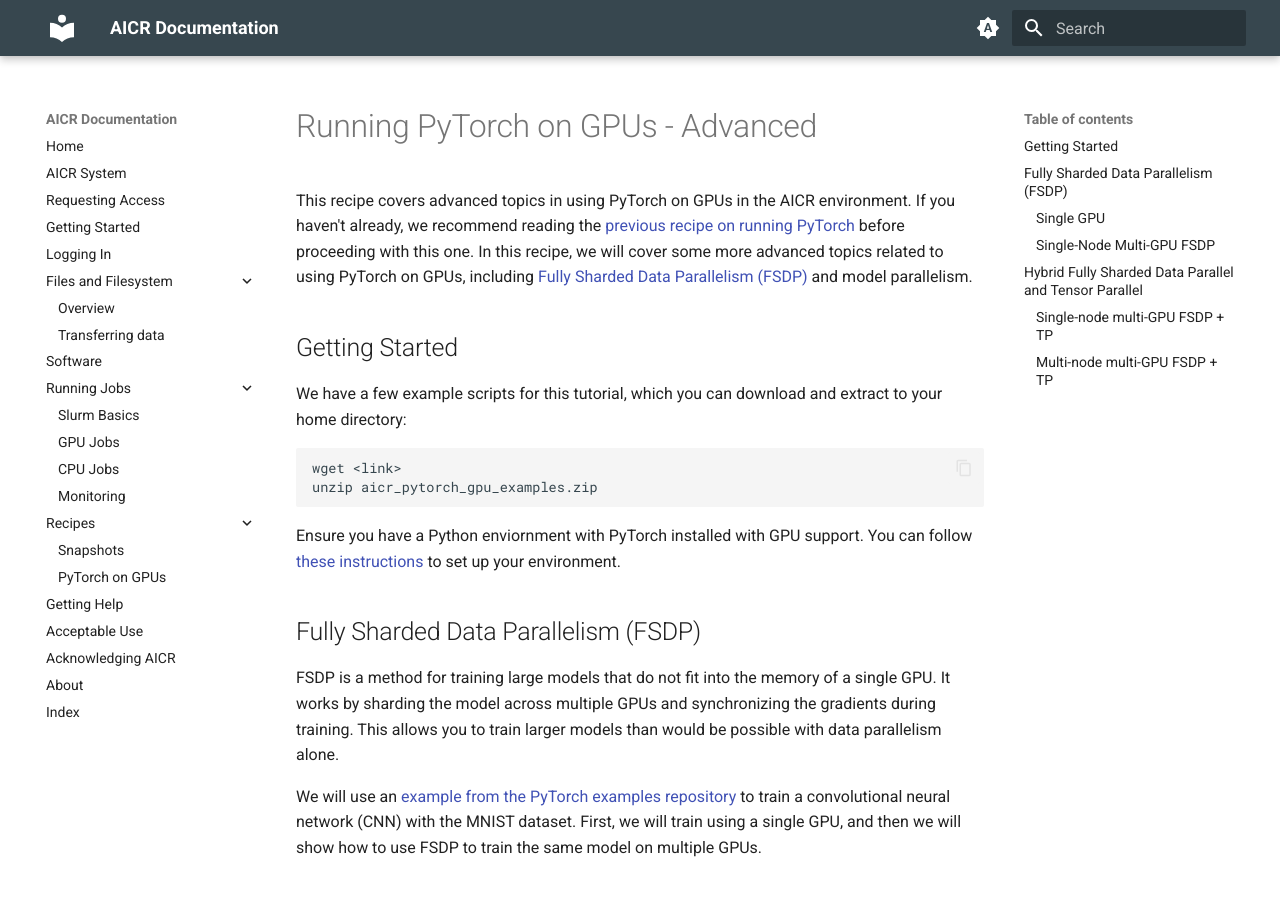
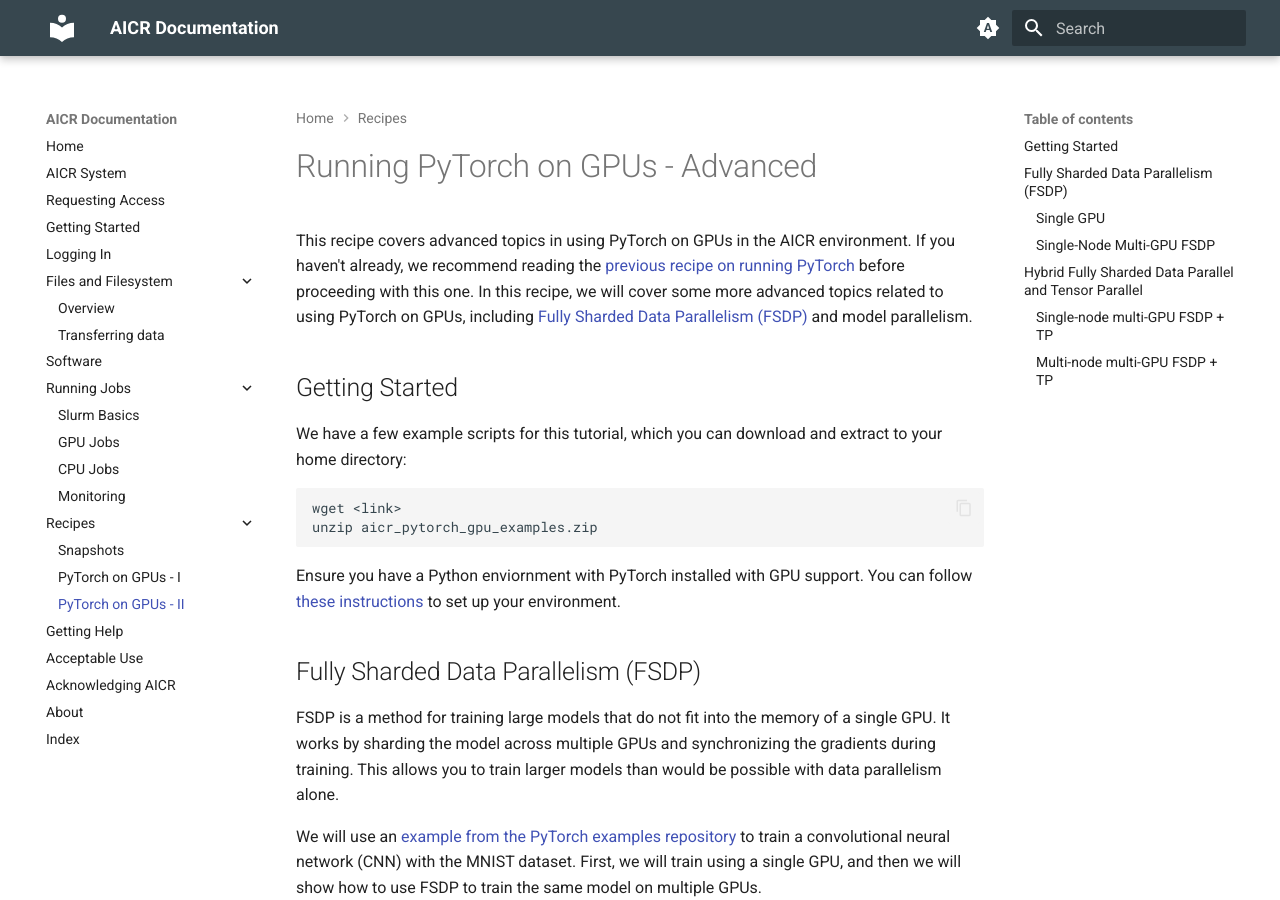
Before and after one commit to mghpcc/aicr-docs-edit, an MkDocs documentation site: the page built from docs/recipes/pytorch-gpu-advanced.md, in a window 1280 px wide and 900 px high. Built offline with MkDocs 1.6.1 and Material for MkDocs 9.7.7, drawn with Linux system fonts in a browser that asks for light colours.

Commit message:
updating mkdocs

```diff
--- a/mkdocs.yml
+++ b/mkdocs.yml
@@ -19,7 +19,8 @@ nav:
 #    - Troubleshooting: running-jobs/troubleshooting.md
   - Recipes:
     - Snapshots: restoring-data.md
-    - PyTorch on GPUs: recipes/pytorch-gpu.md
+    - PyTorch on GPUs - I: recipes/pytorch-gpu.md
+    - PyTorch on GPUs - II: recipes/pytorch-gpu-advanced.md
   - Getting Help: getting-help.md
   - Acceptable Use: acceptable-use.md
   - Acknowledging AICR: acknowledging-aicr.md
```
